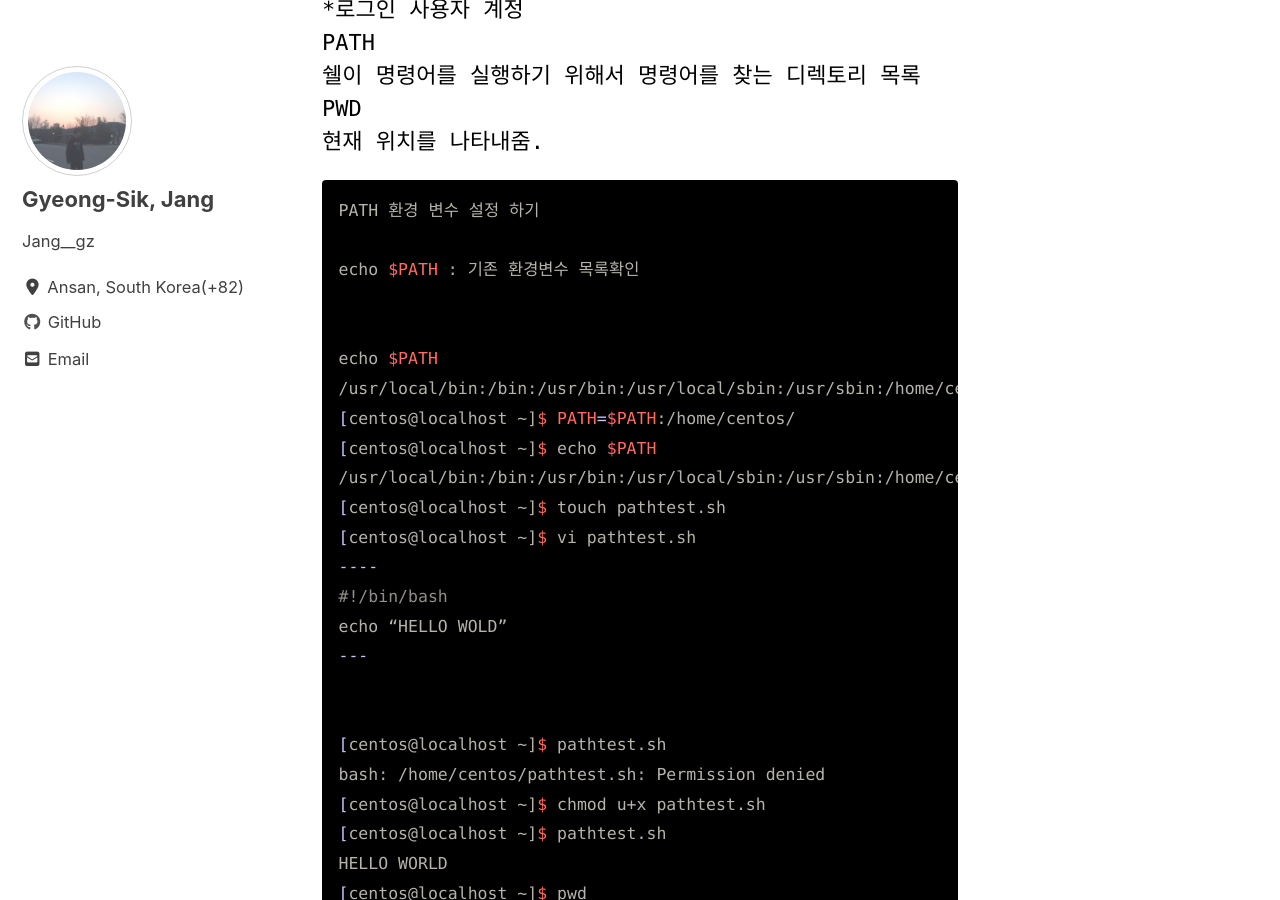
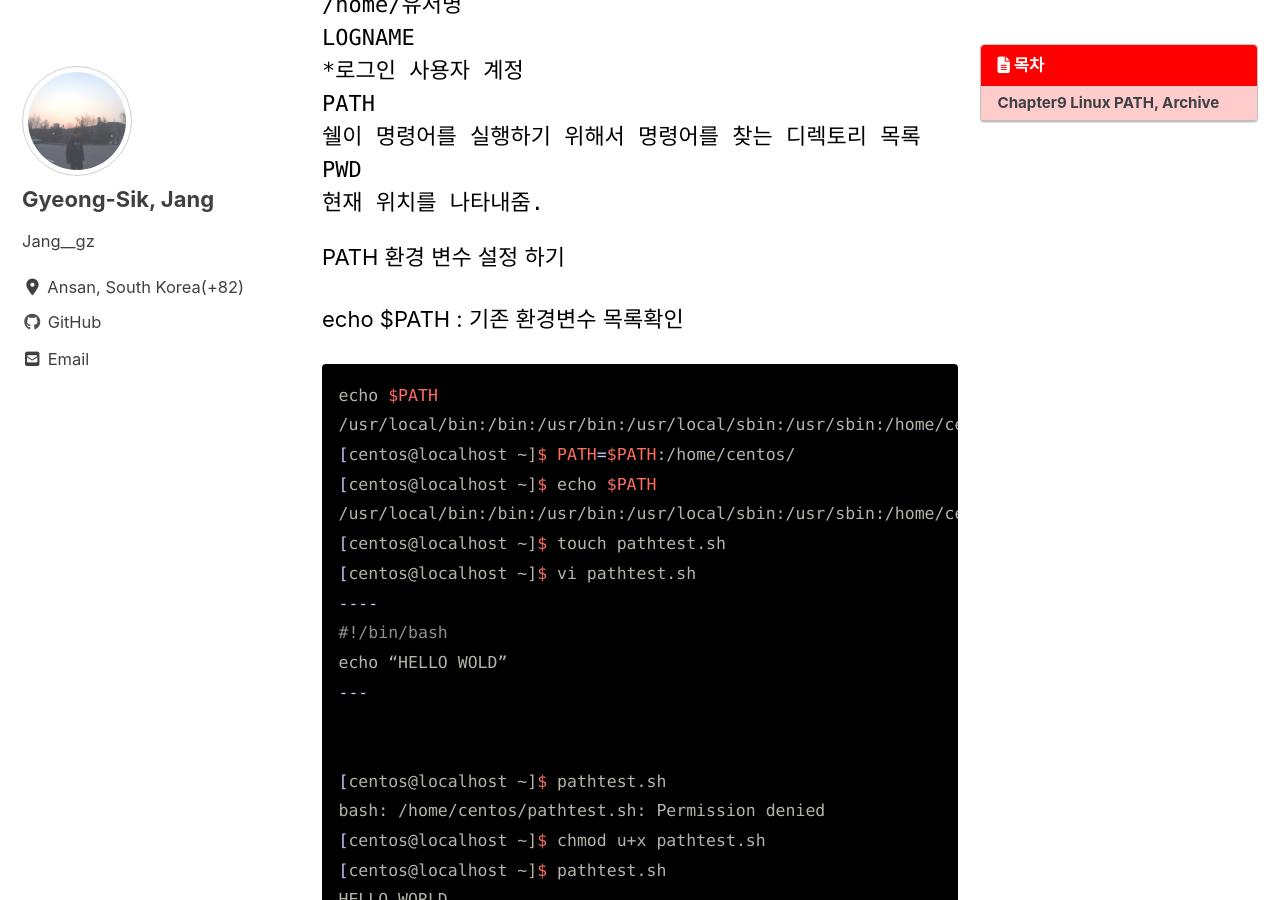
Before and after one commit to JangGyeongSik/JangGyeongSik.github.io, a Jekyll site: the page built from _posts/2019-07-12-basic_3-post.md, in a window 1280 px wide and 900 px high, scrolled down 1734 px. Built offline with Jekyll 4.4.1, drawn with Linux system fonts in a browser that asks for light colours; cached includes are drawn as plain includes; nearby versions of some CDN libraries.

Commit message:
Update 2019-07-12-basic_3-post.md

````diff
--- a/_posts/2019-07-12-basic_3-post.md
+++ b/_posts/2019-07-12-basic_3-post.md
@@ -2,9 +2,12 @@
 title: "Linux Class day3 "
 date: 2019-07-12 17:10
 categories: Linux
+toc: true
+toc_sticky: true
+toc_label: 목차
 ---
 
-# Chapter9 Linux PATH, Archive
+## Chapter9 Linux PATH, Archive
 
 ```class
 *리눅스 환경변수
@@ -27,7 +30,7 @@ $변수명
 값
 ```
 
-```shell
+```bash
 [root@localhost centos]# env
 XDG_SESSION_ID=2
 HOSTNAME=localhost.localdomain
@@ -67,12 +70,13 @@ PWD
 
 
 
-```shell
+
 PATH 환경 변수 설정 하기
+
 
 echo $PATH : 기존 환경변수 목록확인
 
-
+```bash
 echo $PATH
 /usr/local/bin:/bin:/usr/bin:/usr/local/sbin:/usr/sbin:/home/centos/.local/bin:/home/centos/bin
 [centos@localhost ~]$ PATH=$PATH:/home/centos/
````
